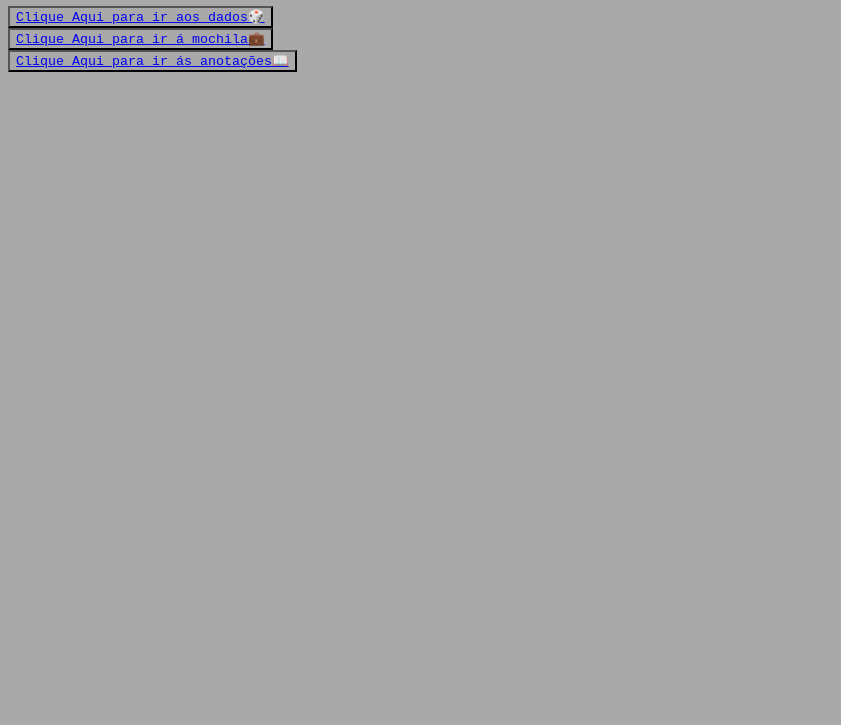
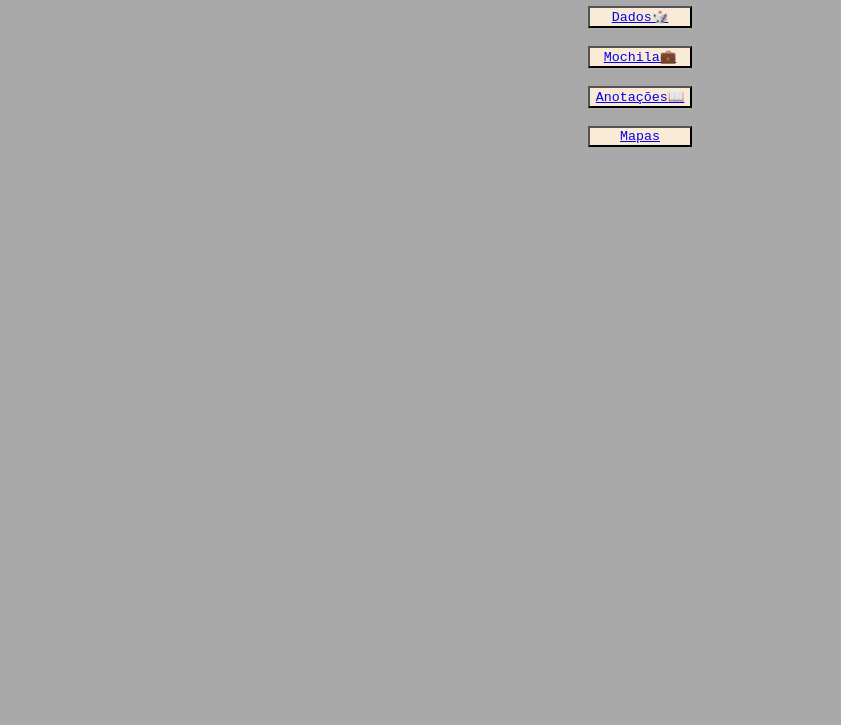
Before and after one commit to YukineLys/projeto-rpg, a plain HTML site: page index.html in a window 1280 px wide. Shown: the part 75-800 px from the top of the page, without its empty margins (0-841 px from the left). Drawn offline with Linux system fonts and the light colour scheme.

Commit message:
adicionei coisa nova

```diff
--- a/index.html
+++ b/index.html
@@ -8,13 +8,17 @@
 </head>
 <body>
 
-    <h1>Seja Bem-Vindo</h1>
+    <h1>Seja Bem-Vindo!</h1>
 
-    <button class="a"><a href="pagina2.html" target="_blank">Clique Aqui para ir aos dados🎲</a></button>
+   <div class="amendoim">
+    <button><a href="pagina2.html" target="_blank">Dados🎲</a></button>
     <br>
-    <button class="b"><a href="pagina3.html" target="_blank">Clique Aqui para ir á mochila💼</a></button>
+    <button><a href="pagina3.html" target="_blank">Mochila💼</a></button>
     <br>
-    <button class="c"><a href="pagina4.html" target="_blank">Clique Aqui para ir ás anotações📖</a></button>
+    <button><a href="pagina4.html" target="_blank">Anotações📖</a></button>
+    <br>
+    <button><a href="mapa.html" target="_blank">Mapas</a></button>
+</div>
 
 
 </body>
--- a/styles.css
+++ b/styles.css
@@ -2,6 +2,7 @@ h1 {
     font-style: italic;
     font-family: 'Lucida Sans', 'Lucida Sans Regular', 'Lucida Grande', 'Lucida Sans Unicode', Geneva, Verdana, sans-serif;
     color: black;
+    text-align: center;
 }
 
 button {
@@ -24,17 +25,8 @@ body {
     background-color: darkgray;
 }
 
-.a {
-    background-color: darkgray;
-    font-family: 'Courier New', Courier, monospace;
+.amendoim {
+    display: grid;
+    align-items: center;
+    justify-content: center;
 }
-
-.b {
-    background-color: darkgray;
-    font-family: 'Courier New', Courier, monospace;
-}
-
-.c {
-    background-color: darkgray;
-    font-family: 'Courier New', Courier, monospace;
-}
```
Also changed, not shown: mapa.html (added, +41 -0 lines), pagina2.html (+1 -1 lines), pagina3.html (+3 -1 lines), pagina4.html (+1 -1 lines), script.js (line endings or trailing spaces).
